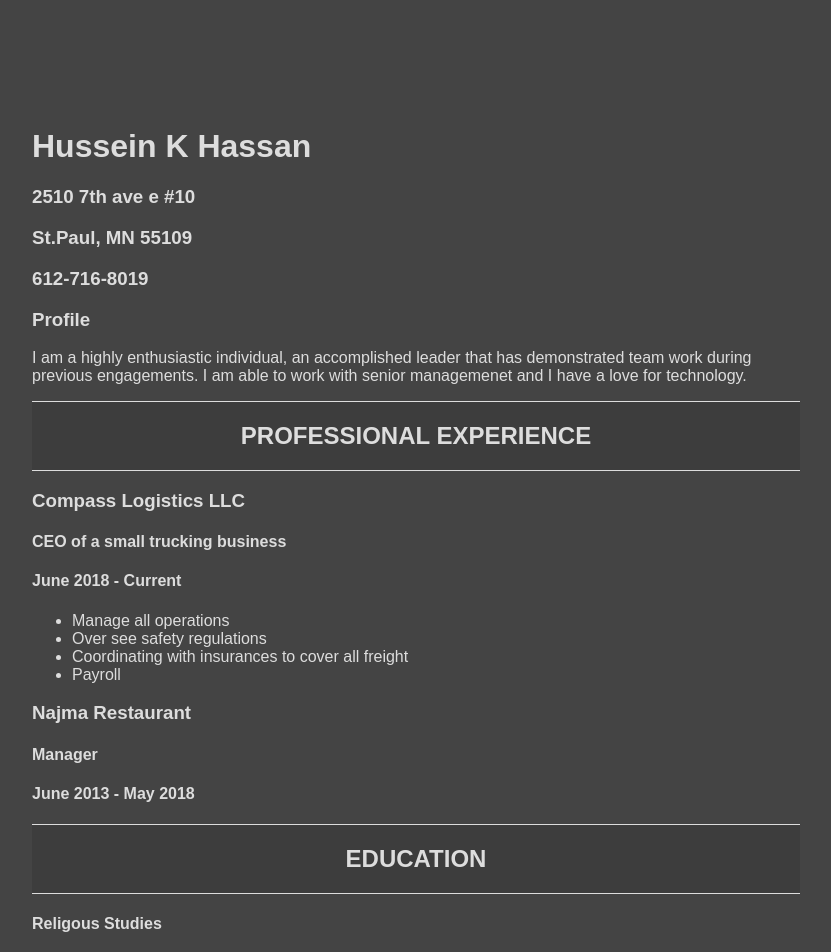
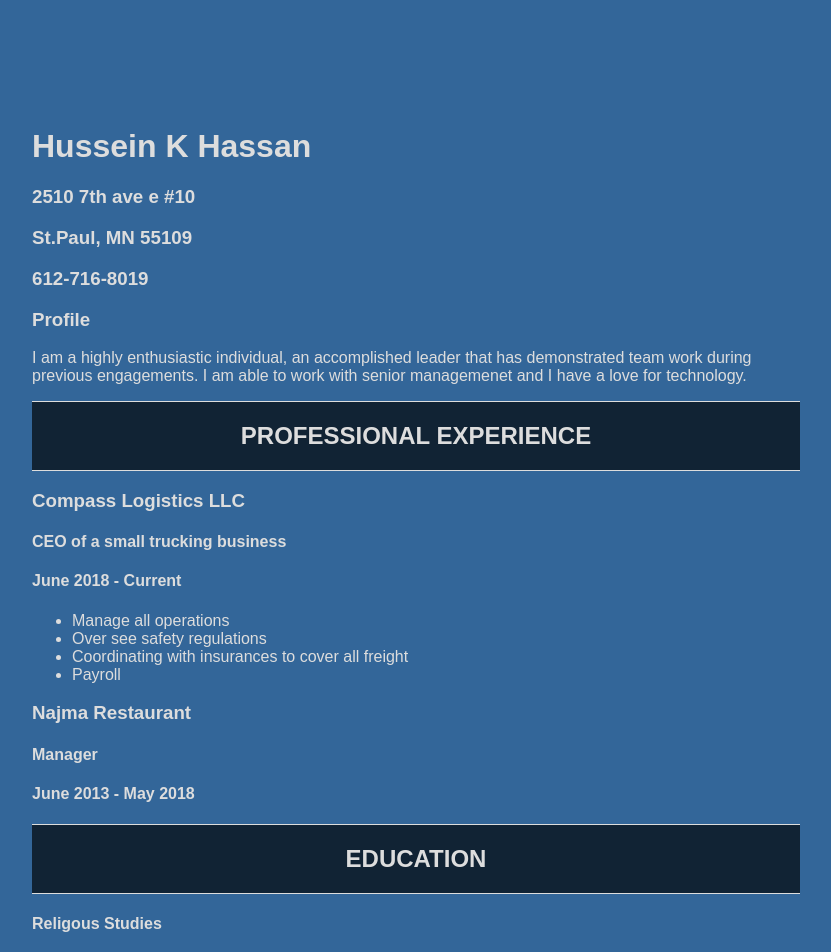
Before and after one commit to ibnkossar/ibnkossar.github.io, a plain HTML site: page index.html in a window 1280 px wide. Shown: the top 952 px of the page, without its empty margins (224-1055 px from the left). Drawn offline with Linux system fonts and the light colour scheme.

Commit message:
Update style.css

```diff
--- a/style.css
+++ b/style.css
@@ -1,6 +1,5 @@
-
 body {
-  background-color: #444444;
+  background-color: #336699;
   color:#dddddd;
   font-family: arial;
   margin: 10% 20%;
@@ -13,7 +12,7 @@ body {
   text-transform: uppercase;
   border-top: 1px solid #dddddd;
   border-bottom: 1px solid #dddddd;
-  background-color: rgba(0,0,0, 0.1)
+  background-color: rgba(0,0,0, 0.66)
 
 }
 
@@ -22,5 +21,6 @@ body {
   text-transform: uppercase;
   border-top: 1px solid #dddddd;
   border-bottom: 1px solid #dddddd;
-  background-color: rgba(0,0,0, 0.1)
+  background-color: rgba(0,0,0, 0.66)
+
 }
```
